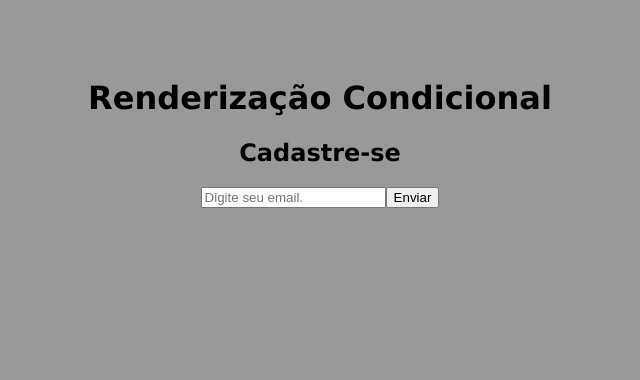
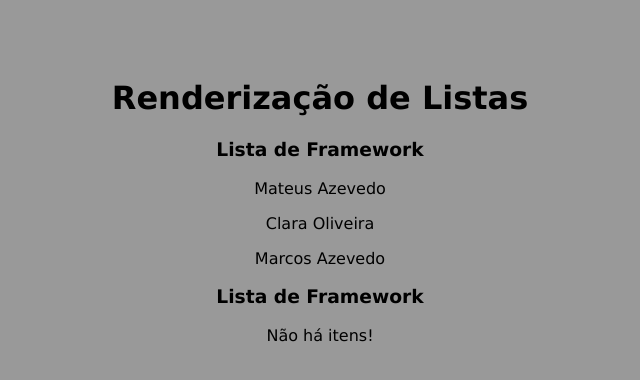
Before and after one commit to mateuscorreiaazevedo/react, a React (Create React App) app in the folder my-project/: page / in a window 1280 px wide. Shown: the top 380 px of the page, without its empty margins (320-960 px from the left). Built offline with nearby package versions, Linux system fonts and the light colour scheme.

Commit message:
render de listas finalizado

```diff
--- a/my-project/src/App.js
+++ /dev/null
@@ -1,13 +0,0 @@
-import "./App.css";
-import { Conditionals } from "./components/Aula07/Conditionals";
-
-export default function App() {
-
-  return (
-    <div className="App">
-      <h1>Renderização Condicional</h1>
-      <Conditionals />
-    </div>
-  )
-
-}
--- /dev/null
+++ b/my-project/src/App/App.js
@@ -0,0 +1,20 @@
+import "../App.css";
+import { Lists } from "../components/Aula08/Lists";
+
+export default function App() {
+
+  const myItems = [
+    {id: 1, name: 'Mateus Azevedo', age: 22},
+    {id: 2, name: 'Clara Oliveira', age: 23},
+    {id: 3, name: 'Marcos Azevedo', age: 33}
+  ]
+
+  return (
+    <div className="App">
+      <h1>Renderização de Listas</h1>
+      <Lists items={myItems} />
+      <Lists items={[]} />
+    </div>
+  )
+
+}
--- /dev/null
+++ b/my-project/src/components/Aula08/Lists.jsx
@@ -0,0 +1,17 @@
+export function Lists({ items }) {
+
+    return (
+        <>
+        <h3>Lista de Framework</h3>
+        {
+            items.length > 0 ? (
+                items.map((item) => (
+                    <p key={item.id}>{item.name}</p>
+                ))
+            ) : (
+                <p>Não há itens!</p>
+            )
+        }
+        </>
+    )
+}
--- a/my-project/src/index.js
+++ b/my-project/src/index.js
@@ -1,7 +1,7 @@
 import React from 'react';
 import ReactDOM from 'react-dom';
 import './index.css';
-import App from './App';
+import App from './App/App';
 import reportWebVitals from './reportWebVitals';
 
 ReactDOM.render(
```
Also changed, not shown: my-project/src/components/Aula07/Conditional.jsx (deleted).
